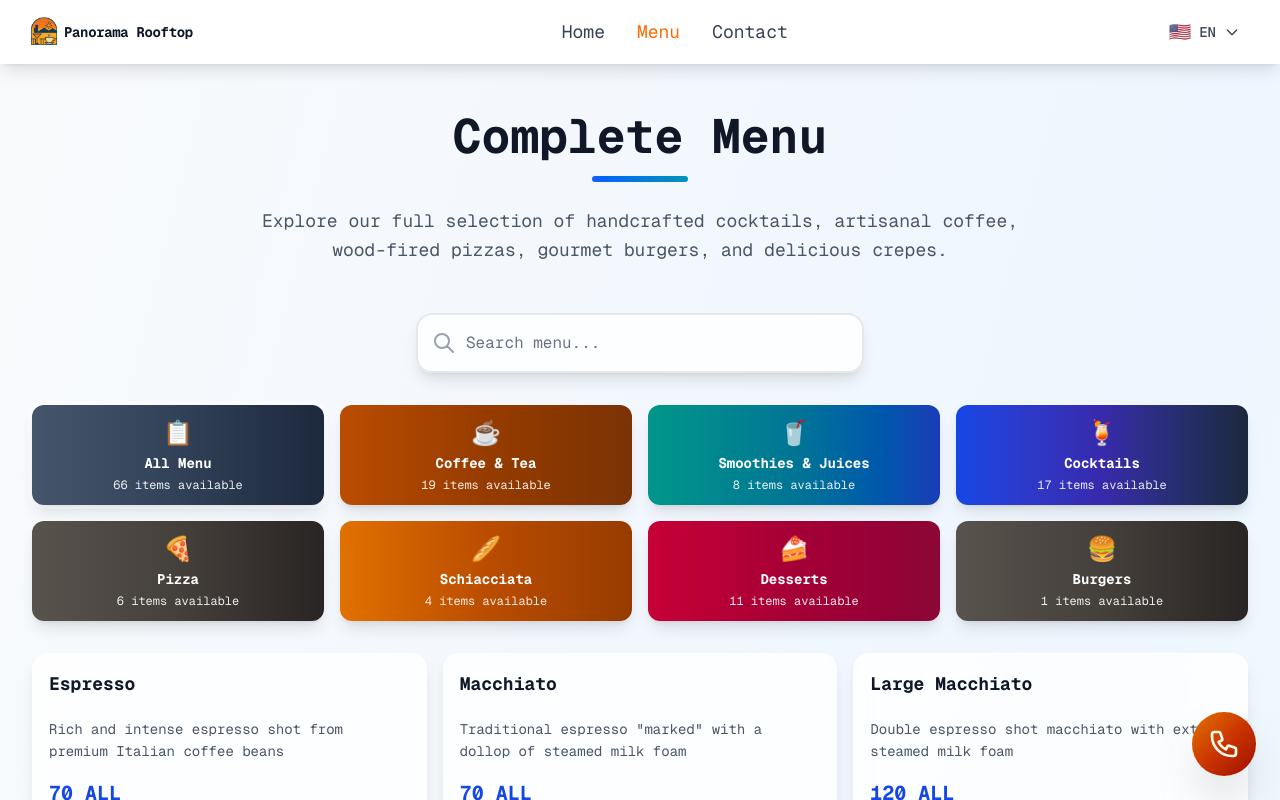
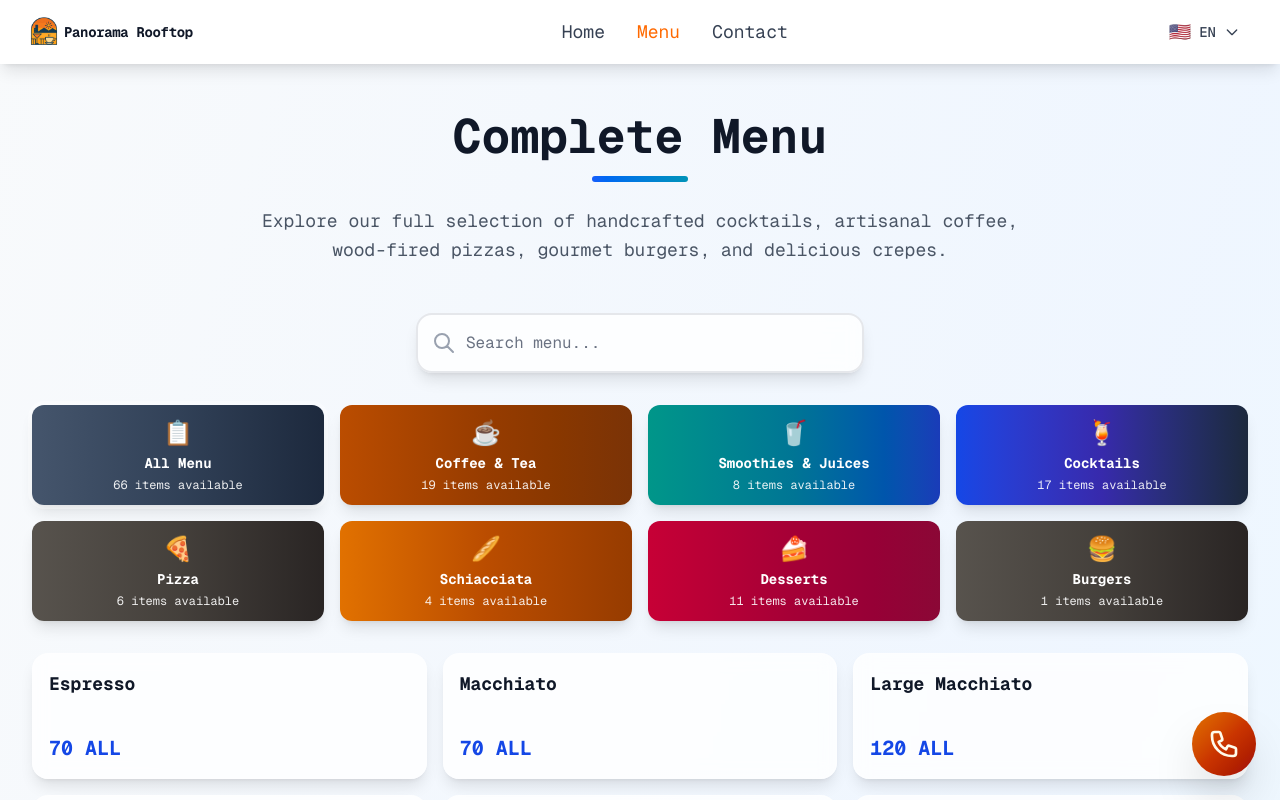
Before and after one commit to juxhinxhihani/panorama-rooftop, a Next.js app: page /menu in a window 1280 px wide. Shown: the top 800 px of the page. Built offline with nearby package versions, Linux system fonts and the light colour scheme.

Commit message:
Remove Descriptions from Menu Items

```diff
--- a/src/screens/FullMenuScreen.tsx
+++ b/src/screens/FullMenuScreen.tsx
@@ -46,116 +46,97 @@ export default function FullMenuScreen() {
       items: [
         {
           name: t('menuEkspres'),
-          description: t('menuEkspresDesc'),
           price: '70 ALL',
           type: 'drink'
         },
         {
           name: t('menuMacchiato'),
-          description: t('menuMacchiatoDesc'),
           price: '70 ALL',
           type: 'drink'
         },
         {
           name: t('menuMacchiatoLarge'),
-          description: t('menuMacchiatoLargeDesc'),
           price: '120 ALL',
           type: 'drink'
         },
         {
           name: t('menuCappuccino'),
-          description: t('menuCappuccinoDesc'),
           price: '150 ALL',
           popular: true,
           type: 'drink'
         },
         {
           name: t('menuCappuccinoKafe'),
-          description: t('menuCappuccinoKafeDesc'),
           price: '150 ALL',
           type: 'drink'
         },
         {
           name: t('menuFreddoCappuccino'),
-          description: t('menuFreddoCappuccinoDesc'),
           price: '200 ALL',
           type: 'drink'
         },
         {
           name: t('menuChocolateCold'),
-          description: t('menuChocolateColdDesc'),
           price: '200 ALL',
           type: 'drink'
         },
         {
           name: t('menuChocolateBlack'),
-          description: t('menuChocolateBlackDesc'),
           price: '150 ALL',
           type: 'drink'
         },
         {
           name: t('menuChocolateWhite'),
-          description: t('menuChocolateWhiteDesc'),
           price: '150 ALL',
           type: 'drink'
         },
         {
           name: t('menuMilkshake'),
-          description: t('menuMilkshakeDesc'),
           price: '250 ALL',
           type: 'drink'
         },
         {
           name: t('menuFrappe'),
-          description: t('menuFrappeDesc'),
           price: '150 ALL',
           type: 'drink'
         },
         {
           name: t('menuFreddoKafe'),
-          description: t('menuFreddoKafeDesc'),
           price: '200 ALL',
           type: 'drink'
         },
         {
           name: t('menuFredoccino'),
-          description: t('menuFredoccinoDesc'),
           price: '200 ALL',
           type: 'drink'
         },
         {
           name: t('menuKafeKremoso'),
-          description: t('menuKafeKremosoDesc'),
           price: '120 ALL',
           type: 'drink'
         },
         {
           name: t('menuKafeLatte'),
-          description: t('menuKafeLatteDesc'),
           price: '100 ALL',
           type: 'drink'
         },
         {
           name: t('menuKakao'),
-          description: t('menuKakaoDesc'),
           price: '150 ALL',
           type: 'drink'
         },
         {
           name: t('menuHotTea'),
-          description: t('menuHotTeaDesc'),
           price: '80 ALL',
           type: 'drink'
         },
         {
           name: t('menuKakaoCold'),
-          description: t('menuKakaoColdDesc'),
           price: '150 ALL',
           type: 'drink'
         },
         {
           name: t('menuFrappeOreo'),
-          description: t('menuFrappeOreoDesc'),
           price: '200 ALL',
           type: 'drink'
         }
@@ -169,50 +150,42 @@ export default function FullMenuScreen() {
       items: [
         {
           name: t('menuOrangeJuice'),
-          description: t('menuOrangeJuiceDesc'),
           price: '200 ALL',
           type: 'drink'
         },
         {
           name: t('menuOrangeJuiceMedium'),
-          description: t('menuOrangeJuiceMediumDesc'),
           price: '250 ALL',
           type: 'drink'
         },
         {
           name: t('menuLifeJuice'),
-          description: t('menuLifeJuiceDesc'),
           price: '300 ALL',
           popular: true,
           type: 'drink'
         },
         {
           name: t('menuDetoxJuice'),
-          description: t('menuDetoxJuiceDesc'),
           price: '300 ALL',
           type: 'drink'
         },
         {
           name: t('menuProteinSmoothie'),
-          description: t('menuProteinSmoothieDesc'),
           price: '300 ALL',
           type: 'drink'
         },
         {
           name: t('menuPineappleSmoothie'),
-          description: t('menuPineappleSmoothieDesc'),
           price: '300 ALL',
           type: 'drink'
         },
         {
           name: t('menuBananaSmoothie'),
-          description: t('menuBananaSmoothieDesc'),
           price: '250 ALL',
           type: 'drink'
         },
         {
           name: t('menuGenericSmoothie'),
-          description: t('menuGenericSmoothieDesc'),
           price: '300 ALL',
           type: 'drink'
         }
@@ -226,105 +199,88 @@ export default function FullMenuScreen() {
       items: [
         {
           name: t('menuNegroni'),
-          description: t('menuNegroniDesc'),
           price: '500 ALL',
           type: 'drink'
         },
         {
           name: t('menuMartini'),
-          description: t('menuMartiniDesc'),
           price: '500 ALL',
           type: 'drink'
         },
         {
           name: t('menuMojito'),
-          description: t('menuMojitoDesc'),
           price: '500 ALL',
           popular: true,
           type: 'drink'
         },
         {
           name: t('menuAperolSpritz'),
-          description: t('menuAperolSpritzDesc'),
           price: '500 ALL',
           type: 'drink'
         },
         {
           name: t('menuVodkaSour'),
-          description: t('menuVodkaSourDesc'),
           price: '500 ALL',
           type: 'drink'
         },
         {
           name: t('menuSexOnTheBeach'),
-          description: t('menuSexOnTheBeachDesc'),
           price: '500 ALL',
           type: 'drink'
         },
         {
           name: t('menuTequilaSunrise'),
-          description: t('menuTequilaSunriseDesc'),
           price: '500 ALL',
           type: 'drink'
         },
         {
           name: t('menuPinaColada'),
-          description: t('menuPinaColadaDesc'),
           price: '500 ALL',
           type: 'drink'
         },
         {
           name: t('menuGinTonic'),
-          description: t('menuGinTonicDesc'),
           price: '500 ALL',
           type: 'drink'
         },
         {
           name: t('menuCaipiroska'),
-          description: t('menuCaipiroskaDesc'),
           price: '600 ALL',
           type: 'drink'
         },
         {
           name: t('menuCosmopolitan'),
-          description: t('menuCosmopolitanDesc'),
           price: '600 ALL',
           type: 'drink'
         },
         {
           name: t('menuAnalcolic'),
-          description: t('menuAnalcolicDesc'),
           price: '400 ALL',
           type: 'drink'
         },
         {
           name: t('menuPanorama'),
-          description: t('menuPanoramaDesc'),
           price: '500 ALL',
           popular: true,
           type: 'drink'
         },
         {
           name: t('menuAMF'),
-          description: t('menuAMFDesc'),
           price: '800 ALL',
           type: 'drink'
         },
         {
           name: t('menuGinLemon'),
-          description: t('menuGinLemonDesc'),
           price: '450 ALL',
           type: 'drink'
         },
         {
           name: t('menuCubaLibre'),
-          description: t('menuCubaLibreDesc'),
           price: '500 ALL',
           type: 'drink'
         },
         {
           name: t('menuMargarita'),
-          description: t('menuMargaritaDesc'),
           price: '500 ALL',
           type: 'drink'
         }
@@ -421,69 +377,58 @@ export default function FullMenuScreen() {
       items: [
         {
           name: t('menuZupa'),
-          description: t('menuZupaDesc'),
           price: '150 ALL',
           type: 'food'
         },
         {
           name: t('menuCheesecake'),
-          description: t('menuCheesecakeDesc'),
           price: '200 ALL',
           popular: true,
           type: 'food'
         },
         {
           name: t('menuTrilece'),
-          description: t('menuTrileceDesc'),
           price: '150 ALL',
           type: 'food'
         },
         {
           name: t('menuTiramisu'),
-          description: t('menuTiramisuDesc'),
           price: '200 ALL',
           popular: true,
           type: 'food'
         },
         {
           name: t('menuTrigone'),
-          description: t('menuTrigoneDesc'),
           price: '150 ALL',
           type: 'food'
         },
         {
           name: t('menuMyfile'),
-          description: t('menuMyfileDesc'),
           price: '150 ALL',
           type: 'food'
         },
         {
           name: t('menuPastashu'),
-          description: t('menuPastashuDesc'),
           price: '150 ALL',
           type: 'food'
         },
         {
           name: t('menuBrioshChocolate'),
-          description: t('menuBrioshChocolateDesc'),
           price: '120 ALL',
           type: 'food'
         },
         {
           name: t('menuBrioshPistachio'),
-          description: t('menuBrioshPistachioDesc'),
           price: '150 ALL',
           type: 'food'
         },
         {
           name: t('menuDonut'),
-          description: t('menuDonutDesc'),
           price: '120 ALL',
           type: 'food'
         },
         {
           name: t('menuBigusto'),
-          description: t('menuBigustoDesc'),
           price: '120 ALL',
           type: 'food'
         }
@@ -632,7 +577,7 @@ export default function FullMenuScreen() {
                 </div>
 
                 <p className="text-gray-600 leading-relaxed mb-4 text-sm flex-1 line-clamp-2">
-                  {item.description}
+                  {item.description || ''}
                 </p>
 
                 {/* Price */}
```
